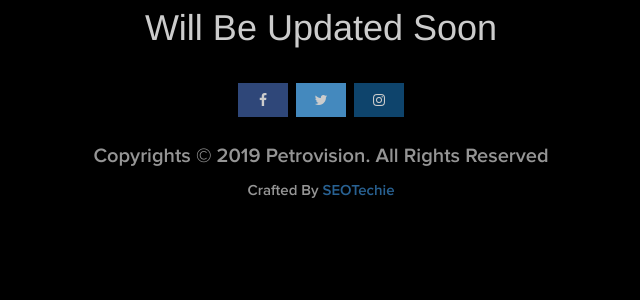
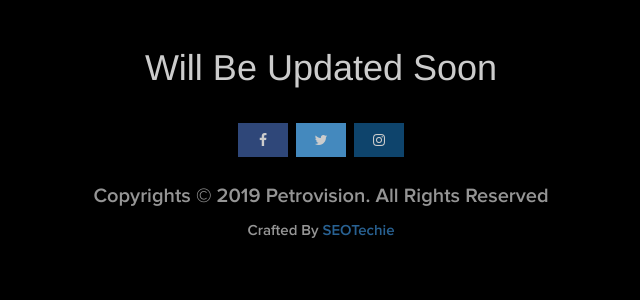
Before and after one commit to startersup/sympo, a PHP site: page /workshop/ in a window 1280 px wide. Shown: the part 52-352 px from the top of the page, without its empty margins (319-959 px from the left). Run offline with PHP 8.4, Linux system fonts and the light colour scheme; some web fonts are replaced.

Commit message:
Update index.php
sss

```diff
--- a/workshop/index.php
+++ b/workshop/index.php
@@ -59,7 +59,8 @@
         </div>
     </nav>
     <br><br>
-    <center><strong><h1 style="color:#ffffff ">Will Be Updated Soon</h1></strong></center>
+        <div class="top">
+    <center><strong><h1 style="color:#ffffff ">Will Be Updated Soon</h1></strong></center></div>
         <footer class=""><center><a href="https://www.facebook.com/PetroVisionOfficial/" class="fa fa-facebook"></a>
        <a href="#" class="fa fa-twitter"></a>
        <a href="https://www.instagram.com/_petrovision2k19q" class="fa fa-instagram"></a>
```
